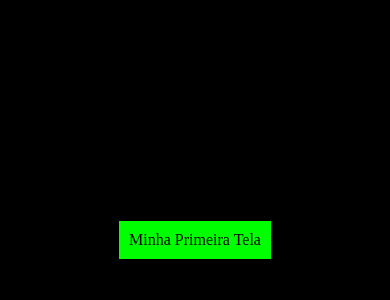
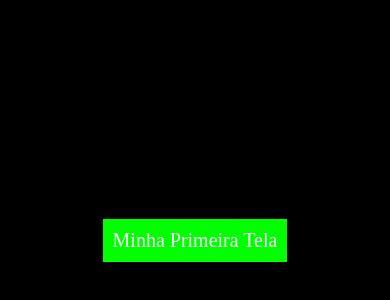
Before and after one commit to Pedrox23/aula_expo_0, a React Native app: screen / in a window 390 px wide. Shown: the part 182-482 px from the top of the page. Built offline with nearby package versions, Linux system fonts and the light colour scheme.

Commit message:
Aula 08-03

```diff
--- a/App.js
+++ b/App.js
@@ -1,7 +1,7 @@
 import { StatusBar } from 'expo-status-bar';
 import { StyleSheet, Text, View } from 'react-native';
 
-import Exemplo_0 from './components/exemplo_0';
+import Exemplo_0 from './components/exemplo_1';
 
 export default function App() {
   return (
--- a/components/exemplo_0/index.js
+++ b/components/exemplo_1/index.js
@@ -3,7 +3,7 @@
 function Exemplo_0() {
  return(
     <viem style={style.container}>
-        <text> Minha Primeira Tela</text>
+        <text style={style.texto}> Minha Primeira Tela</text>
     </viem>
  );
 
```
Also changed, not shown: components/exemplo_1/styles.js (renamed from components/exemplo_0/styles.js).
